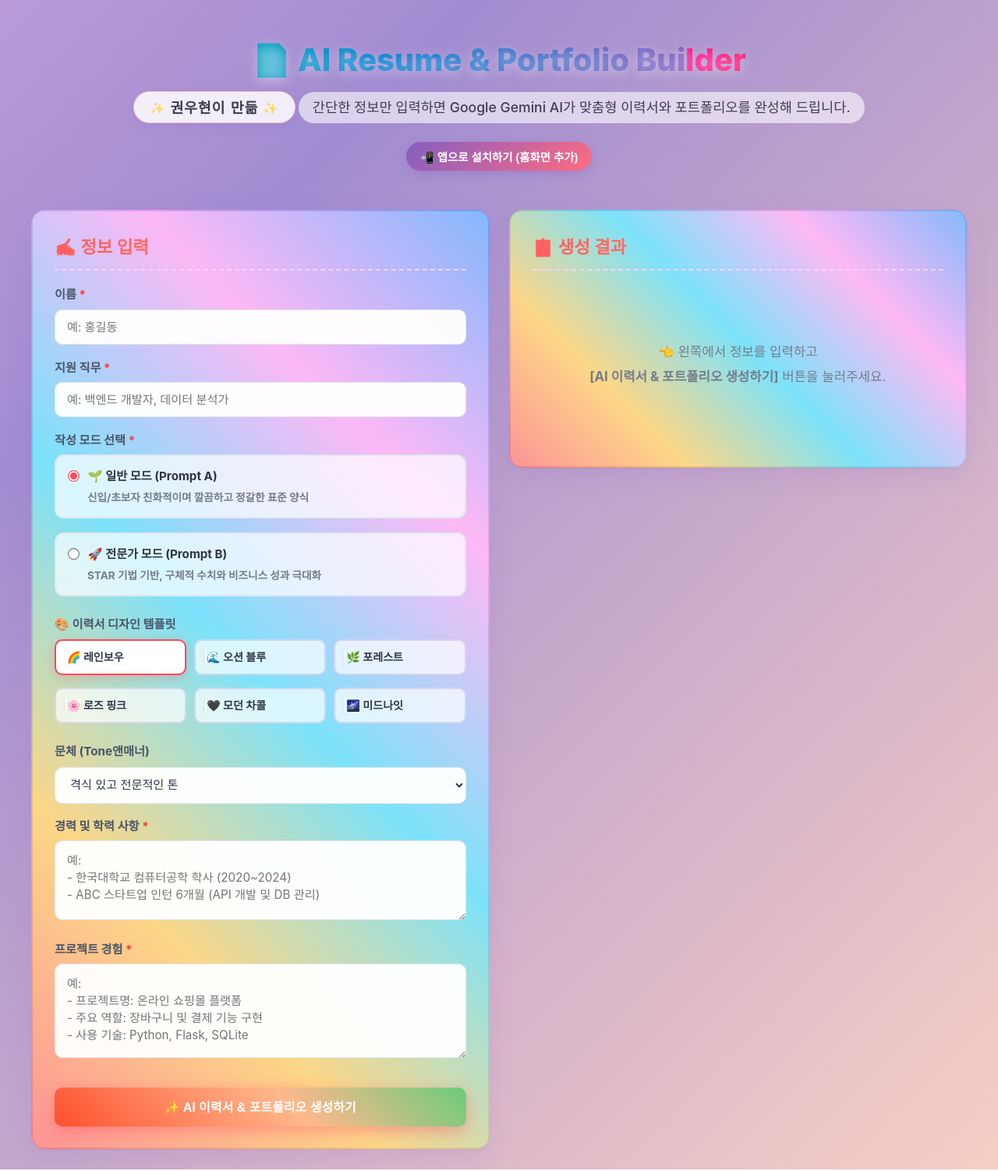
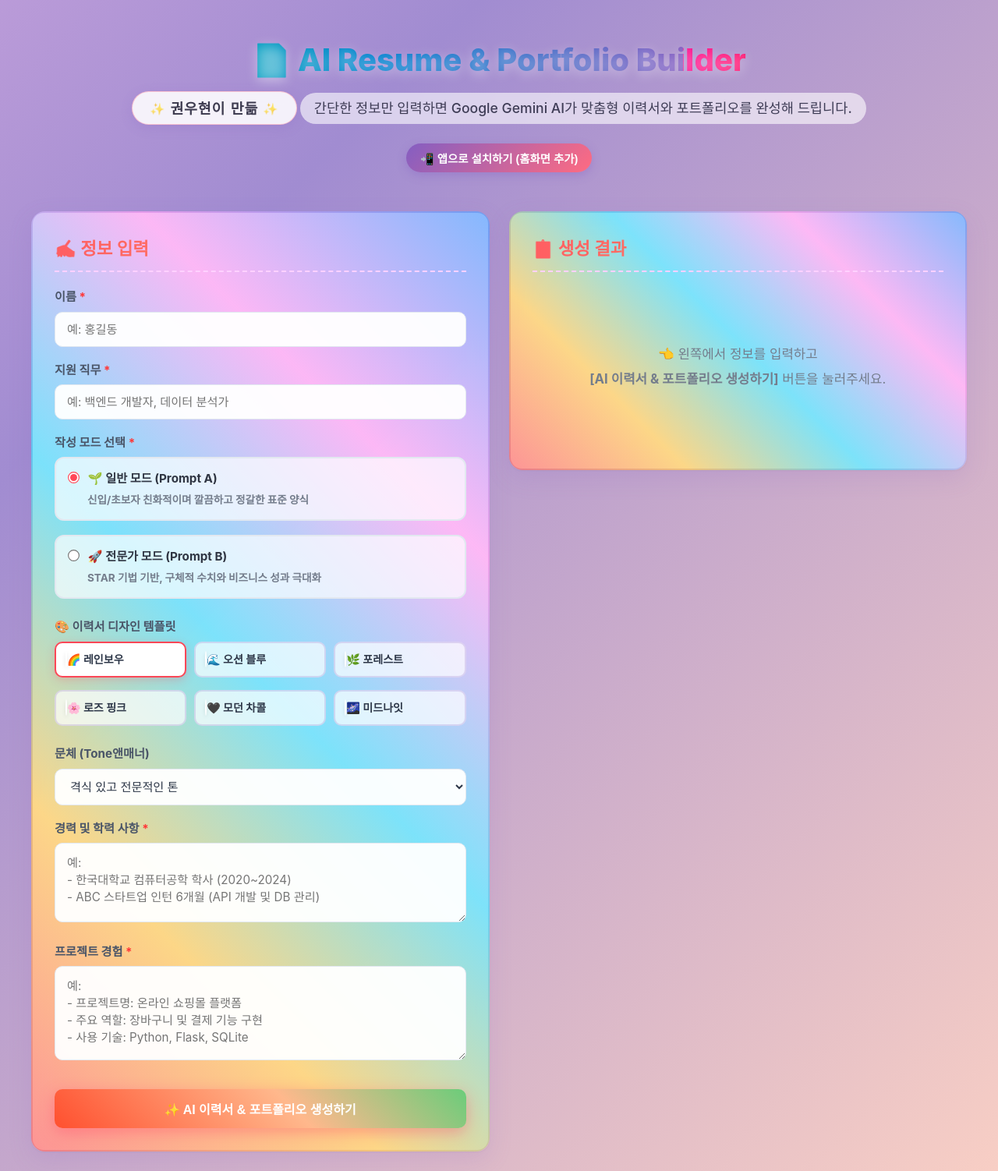
Before and after one commit to kwh0429/resume-builder, a Flask app: page / in a window 1280 px wide. Shown: the whole page at 78% size. Run offline with Flask 3, Linux system fonts and the light colour scheme; some libraries are stand-ins or nearby versions.

Commit message:
fix: Service Worker v2 캐시 무효화 및 '권우현이 만듦' 인라인 스타일 보강

```diff
--- a/public/static/sw.js
+++ b/public/static/sw.js
@@ -1,5 +1,5 @@
 // PWA Service Worker for AI Resume & Portfolio Builder
-const CACHE_NAME = 'resume-builder-v1';
+const CACHE_NAME = 'resume-builder-v2';
 const STATIC_ASSETS = [
     '/',
     '/static/css/style.css',
--- a/public/sw.js
+++ b/public/sw.js
@@ -1,5 +1,5 @@
 // PWA Service Worker for AI Resume & Portfolio Builder
-const CACHE_NAME = 'resume-builder-v1';
+const CACHE_NAME = 'resume-builder-v2';
 const STATIC_ASSETS = [
     '/',
     '/static/css/style.css',
--- a/static/sw.js
+++ b/static/sw.js
@@ -1,5 +1,5 @@
 // PWA Service Worker for AI Resume & Portfolio Builder
-const CACHE_NAME = 'resume-builder-v1';
+const CACHE_NAME = 'resume-builder-v2';
 const STATIC_ASSETS = [
     '/',
     '/static/css/style.css',
--- a/templates/index.html
+++ b/templates/index.html
@@ -18,15 +18,15 @@
     <link rel="preconnect" href="https://fonts.gstatic.com" crossorigin>
     <link href="https://fonts.googleapis.com/css2?family=Gowun+Dodum&display=swap" rel="stylesheet">
 
-    <!-- 외부 스타일시트(CSS) 연결 -->
-    <link rel="stylesheet" href="{{ url_for('static', filename='css/style.css') }}">
+    <!-- 외부 스타일시트(CSS) 연결 (캐시 버스팅 적용) -->
+    <link rel="stylesheet" href="{{ url_for('static', filename='css/style.css') }}?v=2">
 </head>
 <body>
     <div class="container">
         <!-- 헤더 영역 -->
         <header class="header">
             <h1>📄 AI Resume & Portfolio Builder</h1>
-            <p class="creator-tag"><span class="sparkle">✨</span> 권우현이 만듦 <span class="sparkle">✨</span></p>
+            <p class="creator-tag" style="display: inline-flex; align-items: center; justify-content: center; gap: 6px; font-size: 1.15rem; font-weight: 700; color: #3d3b4f; background: rgba(255, 255, 255, 0.88); padding: 6px 22px; border-radius: 25px; margin-bottom: 12px; box-shadow: 0 4px 15px rgba(132, 94, 194, 0.2); border: 1.5px solid rgba(255, 107, 129, 0.35);"><span class="sparkle">✨</span> 권우현이 만듦 <span class="sparkle">✨</span></p>
             <p class="subtitle">간단한 정보만 입력하면 Google Gemini AI가 맞춤형 이력서와 포트폴리오를 완성해 드립니다.</p>
             <div class="pwa-install-container" style="margin-top: 12px;">
                 <button type="button" id="pwaInstallBtn" class="pwa-install-btn">
```
